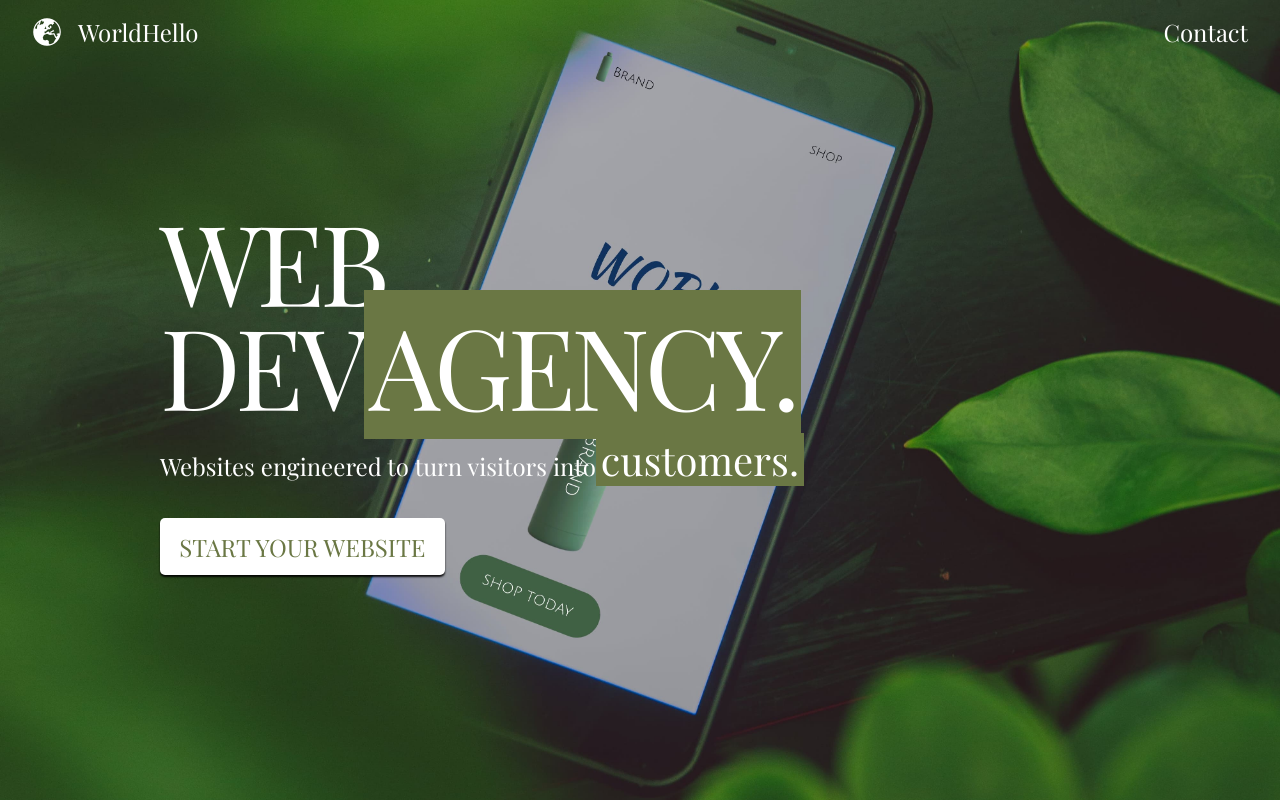
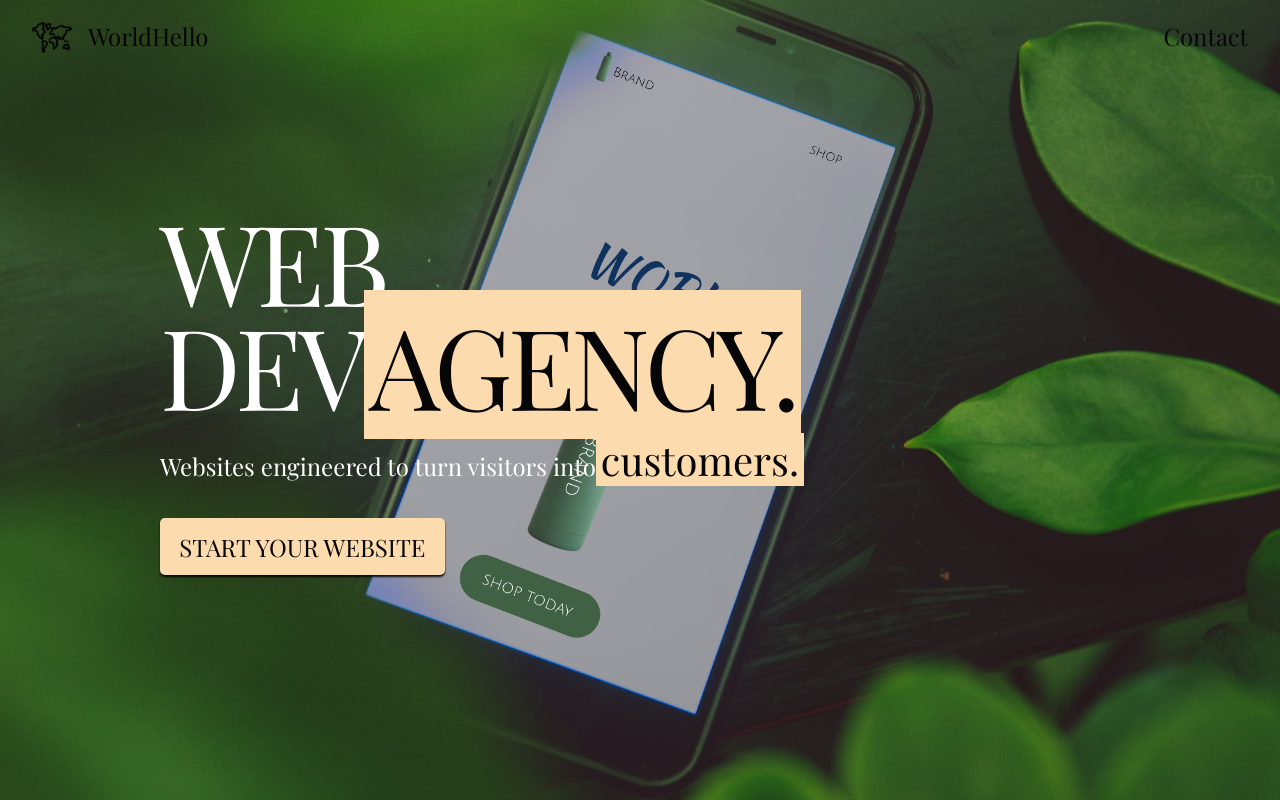
Before and after one commit to gtzjesus/WorldHello, a React (Vite) app: page / in a window 1280 px wide. Shown: the top 800 px of the page. Built offline with nearby package versions, Linux system fonts and the light colour scheme; no server answers; the database is empty.

Commit message:
New figma design for LANDING PAGE

```diff
--- a/src/features/agency/Agency.jsx
+++ b/src/features/agency/Agency.jsx
@@ -59,7 +59,9 @@ const Title = styled.span`
 `;
 
 const Special = styled.span`
-  background-color: var(--color-green);
+  background-color: var(--color-tan);
+  color: var(--color-black);
+
   padding: 0 var(--padding-xxsmall);
 `;
 
@@ -101,7 +103,7 @@ function Agency() {
               <Special>customers.</Special>
             </MiniDescription>
           </Description>
-          <Button variation="secondary" size="small">
+          <Button variation="fourth" size="small">
             Start your website
           </Button>
         </Introduction>
--- a/src/ui/navigation/Navigation.jsx
+++ b/src/ui/navigation/Navigation.jsx
@@ -3,7 +3,7 @@ import styled from 'styled-components';
 const StyledNav = styled.nav`
   position: fixed;
   background: transparent;
-  color: var(--color-white);
+  color: var(--color-black);
   top: 0;
   width: 100vw;
   z-index: var(--z-top);
@@ -20,7 +20,7 @@ const StyledNav = styled.nav`
   }
 `;
 
-const Brand = styled.span`
+const Brand = styled.div`
   // ARRANGE CHILDREN
   display: flex;
   align-items: center;
@@ -32,6 +32,12 @@ const Brand = styled.span`
   }
 `;
 
+const Logo = styled.img`
+  height: 2.5rem;
+`;
+
+const Title = styled.span``;
+
 const Menu = styled.a`
   padding: 0 var(--padding-small) 0 0;
   @media (min-width: 61.25em) {
@@ -42,8 +48,8 @@ function Navigation() {
   return (
     <StyledNav>
       <Brand>
-        <img src="/logos/worldhello.png" alt="globe" />
-        WorldHello
+        <Logo src="/logos/worldhello.png" alt="globe"></Logo>
+        <Title>WorldHello</Title>
       </Brand>
       <Menu href="/contact">Contact</Menu>
     </StyledNav>
```
Also changed, not shown: public/logos/worldhello.png.
